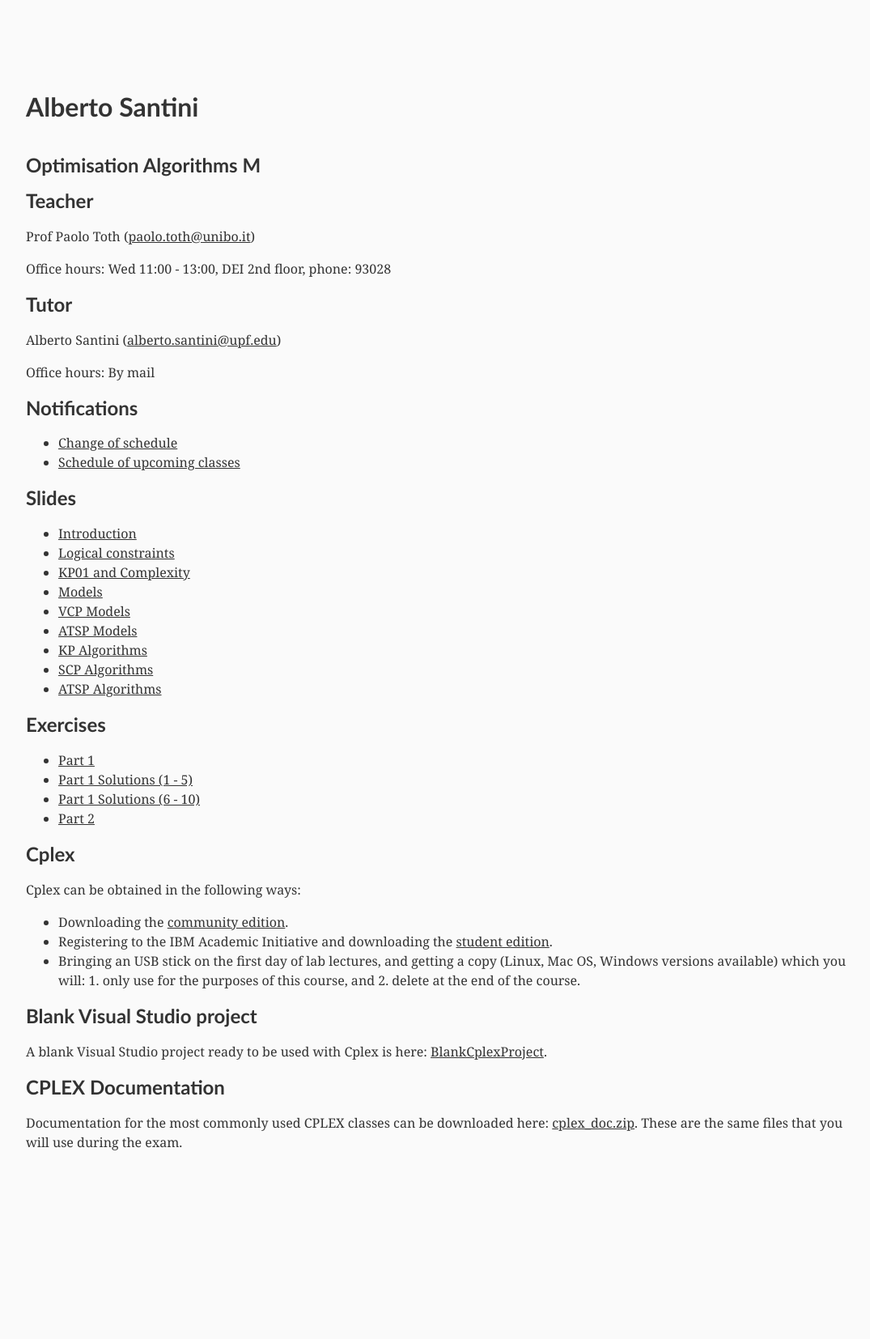
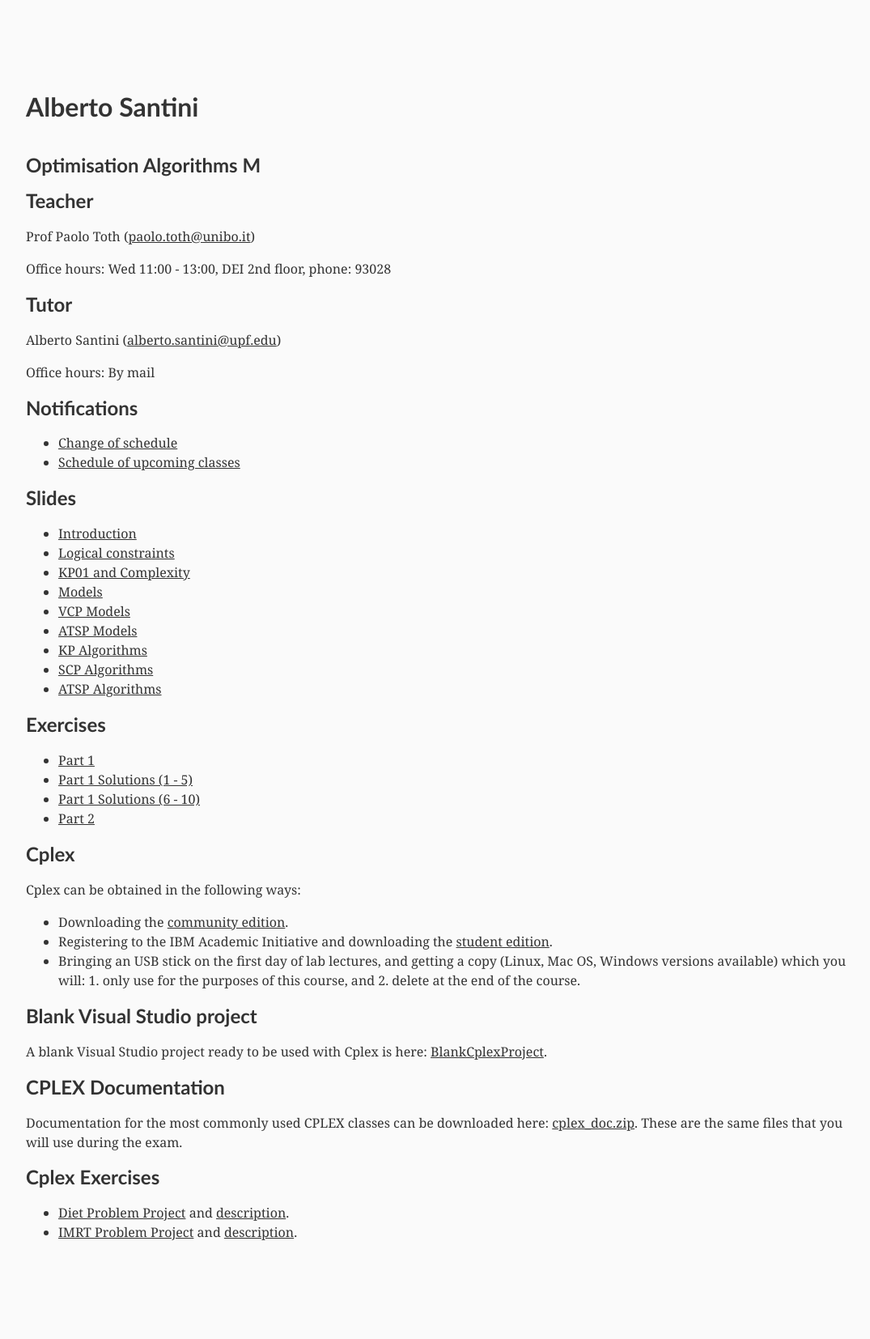
Before and after one commit to alberto-santini/alberto-santini.github.io, a Jekyll site: the page built from oa/index.html, in a window 1280 px wide. Shown: the whole page at 81% size, without its empty margins (88-1163 px from the left). Built offline with Jekyll 4.4.1, drawn with Linux system fonts in a browser that asks for light colours; before the commit the page ends 1543 px from its top, so only the background shows below that.

Commit message:
Added 2018 cplex problems

```diff
--- a/oa/index.html
+++ b/oa/index.html
@@ -89,5 +89,16 @@ layout: default
       Documentation for the most commonly used CPLEX classes can be downloaded here: <a href="/files/oa/cplex_doc.zip">cplex_doc.zip</a>.
       These are the same files that you will use during the exam.
     </p>
+
+    <h1>Cplex Exercises</h1>
+
+    <ul>
+      <li>
+        <a href="/files/oa/2018DietProblem.zip">Diet Problem Project</a> and <a href="/files/oa/diet.pdf">description</a>.
+      </li>
+      <li>
+        <a href="/files/oa/2018IMRT.zip">IMRT Problem Project</a> and <a href="/files/oa/imrt.pdf">description</a>.
+      </li>
+    </ul>
   </div>
 </section>
```
Also changed, not shown: 4 other files.
